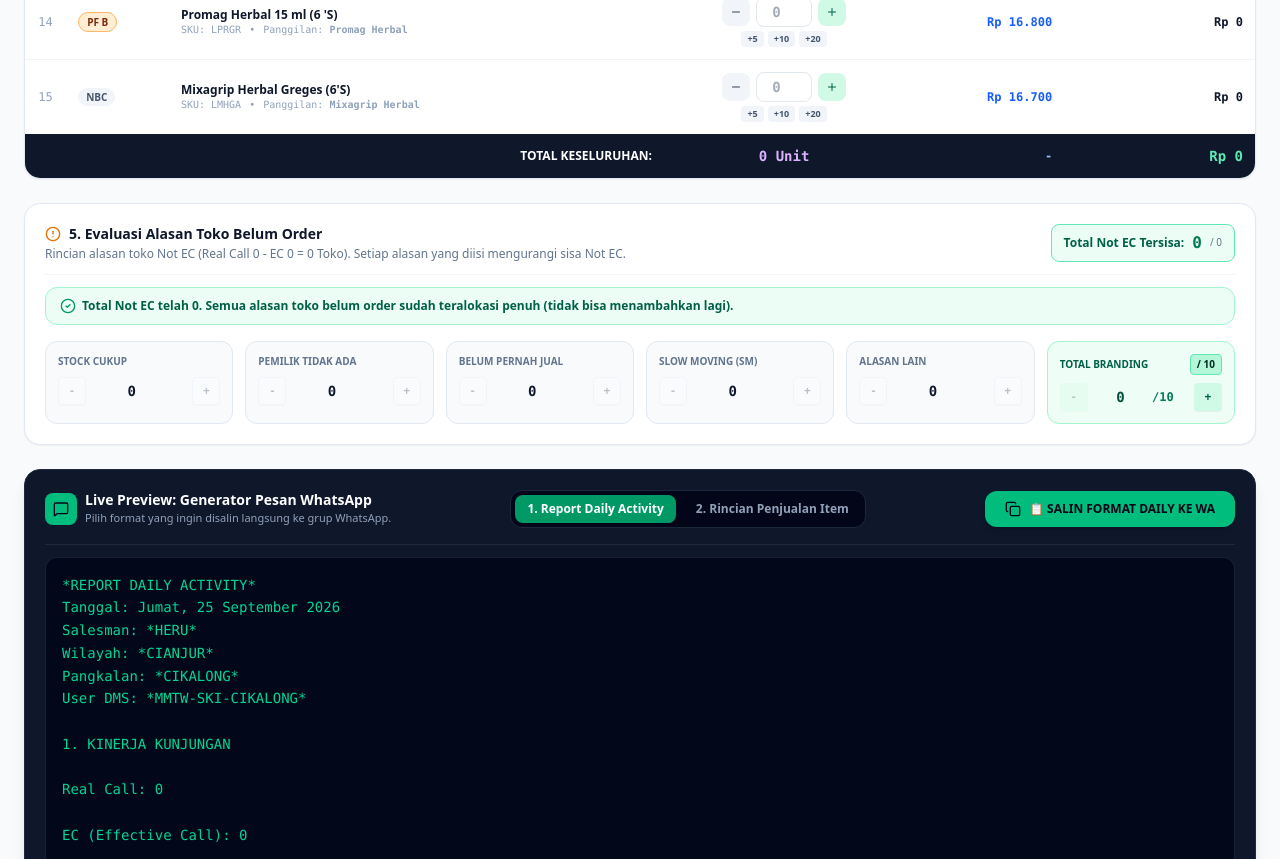
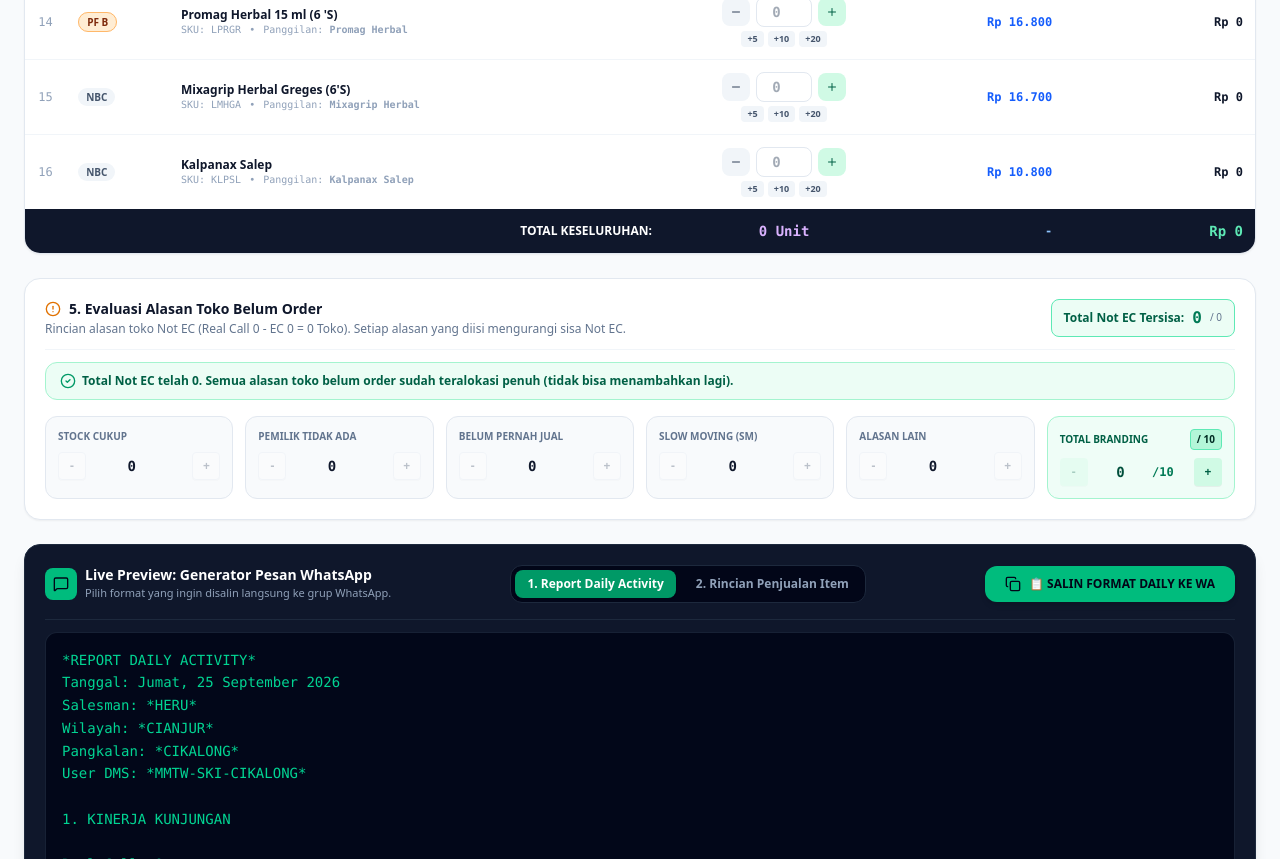
Before and after one commit to akbar521/SHJ-DOF-SUKABUMI, a React (Vite) app: page / in a window 1280 px wide. Shown: the part 2000-2859 px from the top of the page. Built offline with nearby package versions, Linux system fonts and the light colour scheme; no server answers.

Commit message:
feat: update salesman and add Kalpanax Salep product
- Replace DERI with DIAN for Sukaraja area
- Add Kalpanax Salep to product catalog for Cianjur
- Increment local storage version for product data schema

```diff
--- a/src/components/SimpleDofShjCalculator.tsx
+++ b/src/components/SimpleDofShjCalculator.tsx
@@ -70,7 +70,7 @@
     }
   };
 
-  // Select Sukabumi Salesman (RUSDIANA -> Cibadak, HIKMATIAR -> Nyalindung, EGA -> Cikole, DERI -> Sukaraja)
+  // Select Sukabumi Salesman (RUSDIANA -> Cibadak, HIKMATIAR -> Nyalindung, EGA -> Cikole, DIAN -> Sukaraja)
   const handleSelectSukabumiSalesman = (motoris: typeof SUKABUMI_MOTORIS[0]) => {
     setSalesmanName(motoris.name);
     if (motoris.dmsCode) {
--- a/src/data/sqlSchema.ts
+++ b/src/data/sqlSchema.ts
@@ -5,7 +5,7 @@
   { id_user: 'MTR-001', nama_lengkap: 'RUSDIANA', role: 'salesman', dms_user: 'MMTW-SKI-CIBADAK', password: 'password123', telepon: '081234567891' },
   { id_user: 'MTR-002', nama_lengkap: 'HIKMATIAR', role: 'salesman', dms_user: 'MMTW-SKI-NYALINDUNG', password: 'password123', telepon: '081234567892' },
   { id_user: 'MTR-003', nama_lengkap: 'EGA', role: 'salesman', dms_user: 'MMTW-SKI-CIKOLE', password: 'password123', telepon: '081234567893' },
-  { id_user: 'MTR-004', nama_lengkap: 'DERI', role: 'salesman', dms_user: 'MMTW-SKI-SUKARAJA', password: 'password123', telepon: '081234567894' },
+  { id_user: 'MTR-004', nama_lengkap: 'DIAN', role: 'salesman', dms_user: 'MMTW-SKI-SUKARAJA', password: 'password123', telepon: '081234567894' },
   // Motoris Cianjur
   { id_user: 'MTR-CJR-001', nama_lengkap: 'HERU', role: 'salesman', dms_user: 'MMTW-SKI-CIKALONG', password: 'password123', telepon: '081234567801' },
   { id_user: 'MTR-CJR-002', nama_lengkap: 'HERPIN', role: 'salesman', dms_user: 'MMTW-SKI-CIAPANAS', password: 'password123', telepon: '081234567802' },
@@ -154,6 +154,14 @@
     harga_retail: 16700.00,
     persentase_dof: 0.00,
     wilayah: ['Sukabumi', 'Cianjur']
+  },
+  {
+    kode_produk: 'KLPSL',
+    nama_produk: 'Kalpanax Salep',
+    harga_grosir: 9000.00,
+    harga_retail: 10800.00,
+    persentase_dof: 0.20,
+    wilayah: ['Cianjur']
   }
 ];
 
@@ -313,5 +321,6 @@
 ('LBMAV', 'Bejo Jahe Merah New (12 scht)', 31084.00, 33000.00, 0.20),
 ('PBSJC', 'B7 SLASI Jeruk Nipis Renceng (12''s)', 17460.30, 19000.00, 0.20),
 ('LPRGR', 'Promag Herbal 15 ml (6 ''S)', 15810.00, 16800.00, 0.00),
-('LMHGA', 'Mixagrip Herbal Greges (6''S)', 16188.00, 16700.00, 0.00);
+('LMHGA', 'Mixagrip Herbal Greges (6''S)', 16188.00, 16700.00, 0.00),
+('KLPSL', 'Kalpanax Salep', 9000.00, 10800.00, 0.20);
 `;
--- a/src/data/subdistConfig.ts
+++ b/src/data/subdistConfig.ts
@@ -30,7 +30,7 @@
   { name: 'RUSDIANA', label: 'Cibadak', wilayah: 'Sukabumi', dmsCode: 'MMTW-SKI-CIBADAK', areaHint: 'Cibadak' },
   { name: 'HIKMATIAR', label: 'Nyalindung', wilayah: 'Sukabumi', dmsCode: 'MMTW-SKI-NYALINDUNG', areaHint: 'Nyalindung' },
   { name: 'EGA', label: 'Cikole', wilayah: 'Sukabumi', dmsCode: 'MMTW-SKI-CIKOLE', areaHint: 'Cikole' },
-  { name: 'DERI', label: 'Sukaraja', wilayah: 'Sukabumi', dmsCode: 'MMTW-SKI-SUKARAJA', areaHint: 'Sukaraja' },
+  { name: 'DIAN', label: 'Sukaraja', wilayah: 'Sukabumi', dmsCode: 'MMTW-SKI-SUKARAJA', areaHint: 'Sukaraja' },
 ];
 
 export const SUBDIST_LIST: SubdistInfo[] = [
@@ -112,7 +112,7 @@
     shortLabel: 'Sukaraja',
     wilayah: 'Sukabumi',
     dmsUser: 'MMTW-SKI-SUKARAJA',
-    defaultSalesman: 'DERI',
+    defaultSalesman: 'DIAN',
     description: 'Pangkalan Sukaraja Sukabumi',
     badgeColor: 'bg-rose-100 text-rose-800 border-rose-300'
   }
@@ -125,24 +125,28 @@
     ENTROH: { harga_grosir: 16500, harga_retail: 16700 },
     FTGKAP: { harga_grosir: 18000, harga_retail: 7820 },
     FTGSPR: { harga_grosir: 22000, harga_retail: 10950 },
+    KLPSL: { harga_grosir: 9000, harga_retail: 10800 },
   },
   CIPANAS: {
     ENTROT: { harga_grosir: 15000, harga_retail: 8700 },
     ENTROH: { harga_grosir: 16500, harga_retail: 16700 },
     FTGKAP: { harga_grosir: 18000, harga_retail: 7820 },
     FTGSPR: { harga_grosir: 22000, harga_retail: 10950 },
+    KLPSL: { harga_grosir: 9000, harga_retail: 10800 },
   },
   CIBEBER: {
     ENTROT: { harga_grosir: 15000, harga_retail: 17800 },
     ENTROH: { harga_grosir: 16500, harga_retail: 16600 },
     FTGKAP: { harga_grosir: 18000, harga_retail: 7820 },
     FTGSPR: { harga_grosir: 22000, harga_retail: 109500 },
+    KLPSL: { harga_grosir: 9000, harga_retail: 10800 },
   },
   CIRANJANG: {
     ENTROT: { harga_grosir: 15000, harga_retail: 17800 },
     ENTROH: { harga_grosir: 16500, harga_retail: 16600 },
     FTGKAP: { harga_grosir: 18000, harga_retail: 7820 },
     FTGSPR: { harga_grosir: 22000, harga_retail: 109500 },
+    KLPSL: { harga_grosir: 9000, harga_retail: 10800 },
   },
   CIBADAK: {},
   NYALINDUNG: {},
--- a/src/services/apiService.ts
+++ b/src/services/apiService.ts
@@ -3,7 +3,7 @@
 import { calculateDofFee } from '../utils/mathUtils';
 
 // Local storage fallback key for resilience
-const LOCAL_STORAGE_PRODUCTS = 'dof_shj_products_v3';
+const LOCAL_STORAGE_PRODUCTS = 'dof_shj_products_v4';
 const LOCAL_STORAGE_ORDERS = 'dof_shj_orders_v1';
 
 export const api = {
--- a/src/utils/waReportFormatter.ts
+++ b/src/utils/waReportFormatter.ts
@@ -81,7 +81,8 @@
   'FTGSPR': 'Fatigon Spirit',
   'ENTROH': 'Entrostop Herbal Anak',
   'LPRGR': 'Promag Herbal',
-  'LMHGA': 'Mixagrip Herbal'
+  'LMHGA': 'Mixagrip Herbal',
+  'KLPSL': 'Kalpanax Salep'
 };
 
 /**
```
